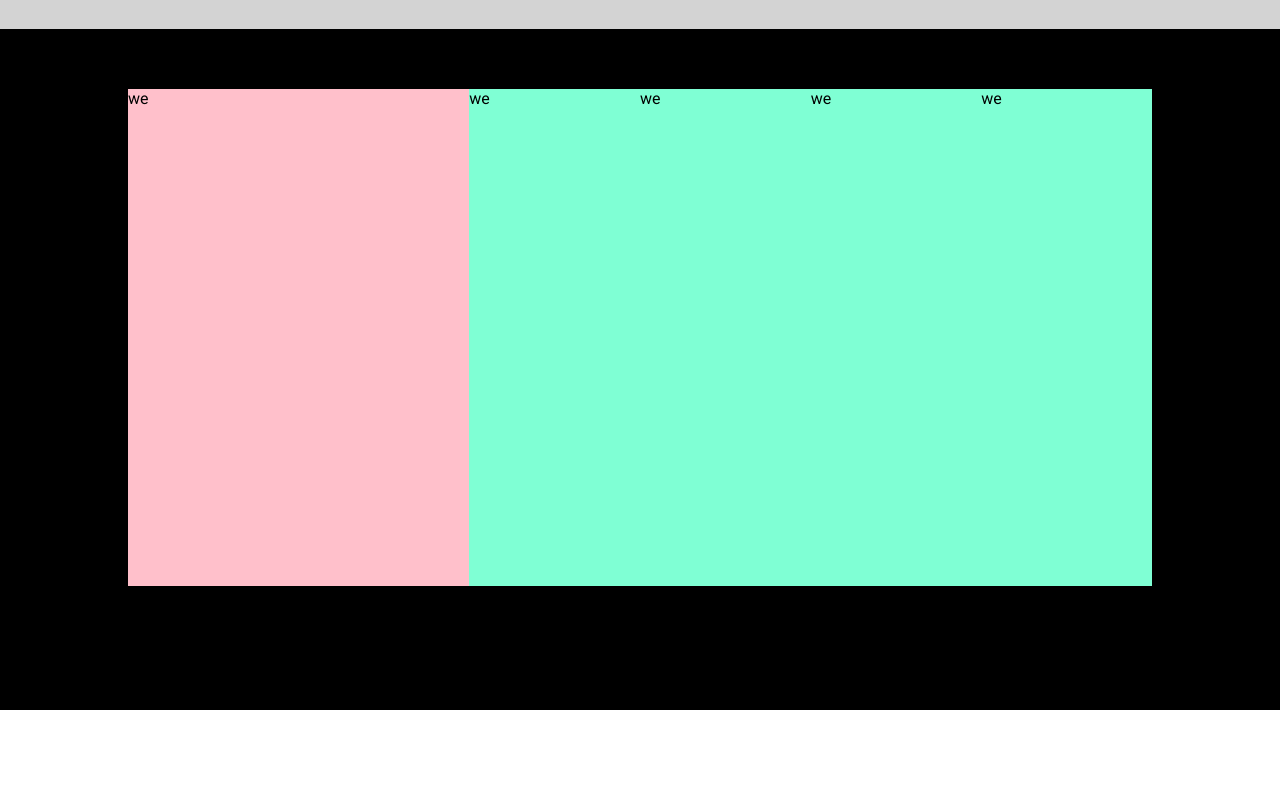
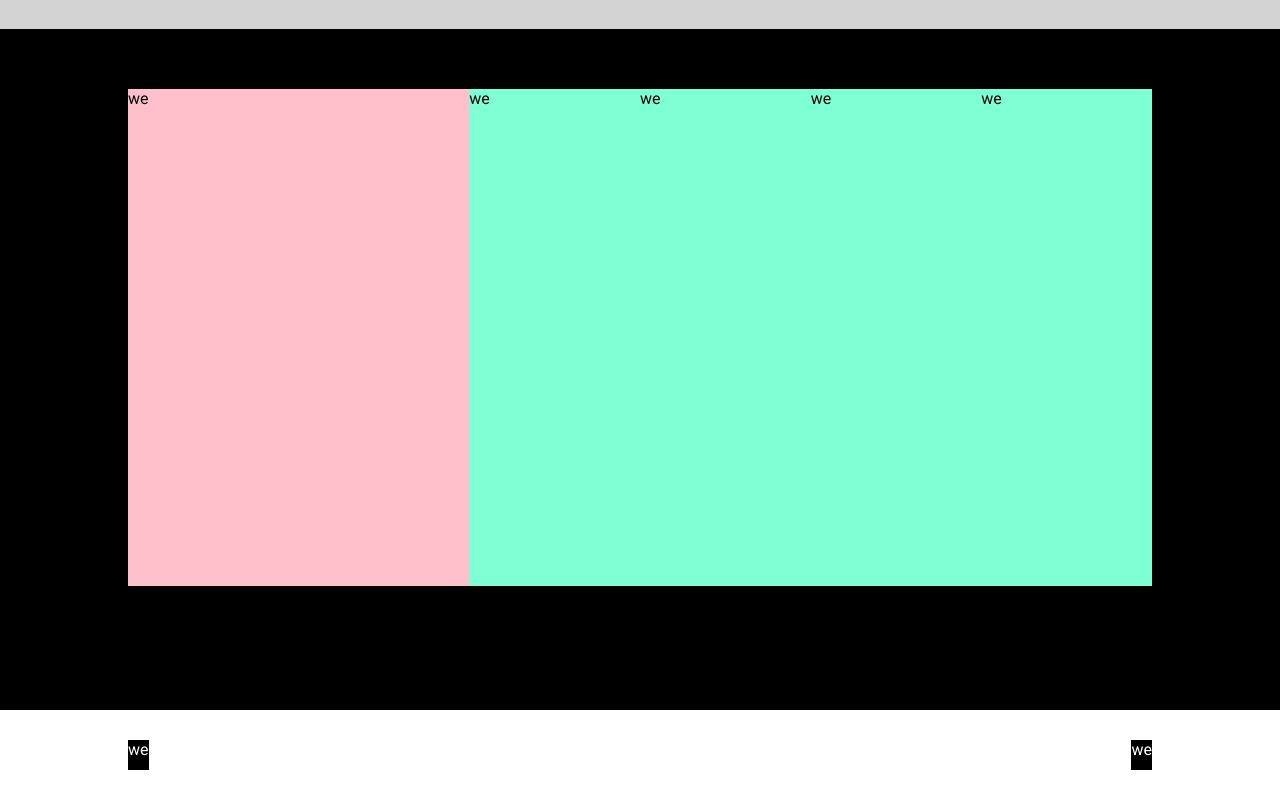
Before and after one commit to AbhaySinghNaruka/htmlcss-discord, a plain HTML site: page index.html in a window 1280 px wide. Shown: the part 3866-4666 px from the top of the page. Before the commit the page ends 4606 px from the top, so only its background shows below. Drawn offline with Linux system fonts and the light colour scheme.

Commit message:
Adjusment: set footer's logo and btn blocks

```diff
--- a/css/style.css
+++ b/css/style.css
@@ -165,10 +165,18 @@ li {
     background-color: aquamarine;
 }
 
-/* .second-footer-items {
+.second-footer-items {
     display: flex;
+    justify-content: space-between;
+    height: 30px;
 }
 
-{
+.footer-logo{
+    background-color: black;
+    color: white;
+}
 
-} */
+.footer-btn {
+    background-color: black;
+    color: white;
+}
--- a/index.html
+++ b/index.html
@@ -105,17 +105,17 @@
         </div>
     </footer>
 
-    <!-- <footer id="second-footer" class="second-footer">
+    <footer id="second-footer" class="second-footer">
         <div class="second-footer-items overall-width section-size">
-            <div class="first-column-logo">
+            <div class="footer-logo">
                 we
             </div>
-            <div class="second-column-btn">
+            <div class="footer-btn">
                 we
             </div>
         </div>
 
-    </footer> -->
+    </footer>
 
 
 </body>
```
